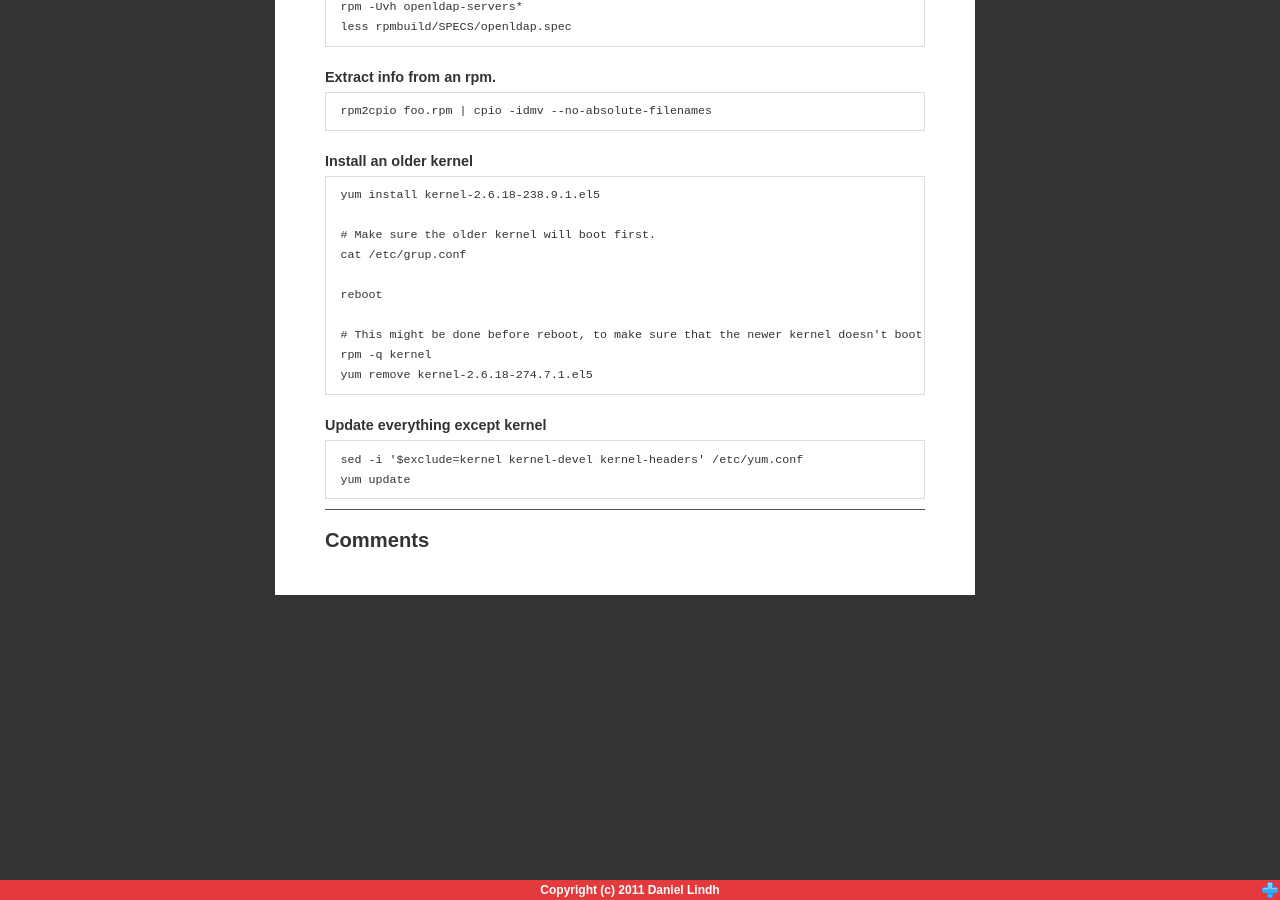
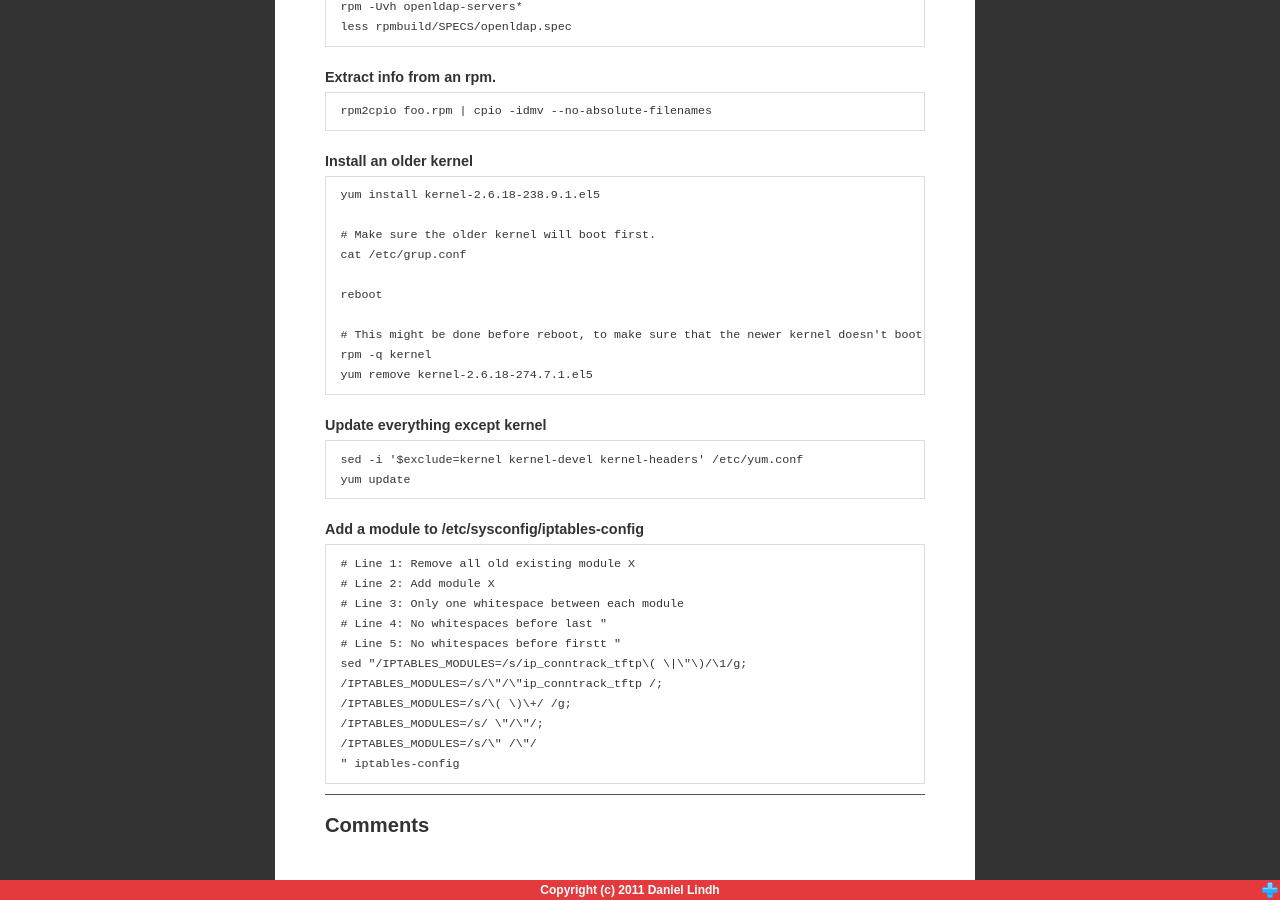
Before and after one commit to arlukin/arlukin.github.io, a Jekyll site: the page built from posts/linux/_posts/2011-02-22-linux-mini-guide.md, in a window 1280 px wide and 900 px high, scrolled down 2578 px. Built offline with Jekyll 4.4.1, drawn with Linux system fonts in a browser that asks for light colours; Markdown is read by kramdown in place of the engine named in the settings; comment, search, counter and statistics services are not loaded.

Commit message:
Update posts/linux/_posts/2011-02-22-linux-mini-guide.md

```diff
--- a/posts/linux/_posts/2011-02-22-linux-mini-guide.md
+++ b/posts/linux/_posts/2011-02-22-linux-mini-guide.md
@@ -163,3 +163,17 @@ from an intel to an amd computer. You need to rebuild/reinstall the kernel.
 
     sed -i '$exclude=kernel kernel-devel kernel-headers' /etc/yum.conf
     yum update
+
+### Add a module to /etc/sysconfig/iptables-config
+
+    # Line 1: Remove all old existing module X
+    # Line 2: Add module X
+    # Line 3: Only one whitespace between each module
+    # Line 4: No whitespaces before last "
+    # Line 5: No whitespaces before firstt "
+    sed "/IPTABLES_MODULES=/s/ip_conntrack_tftp\( \|\"\)/\1/g;
+    /IPTABLES_MODULES=/s/\"/\"ip_conntrack_tftp /;
+    /IPTABLES_MODULES=/s/\( \)\+/ /g;
+    /IPTABLES_MODULES=/s/ \"/\"/;
+    /IPTABLES_MODULES=/s/\" /\"/
+    " iptables-config
```
